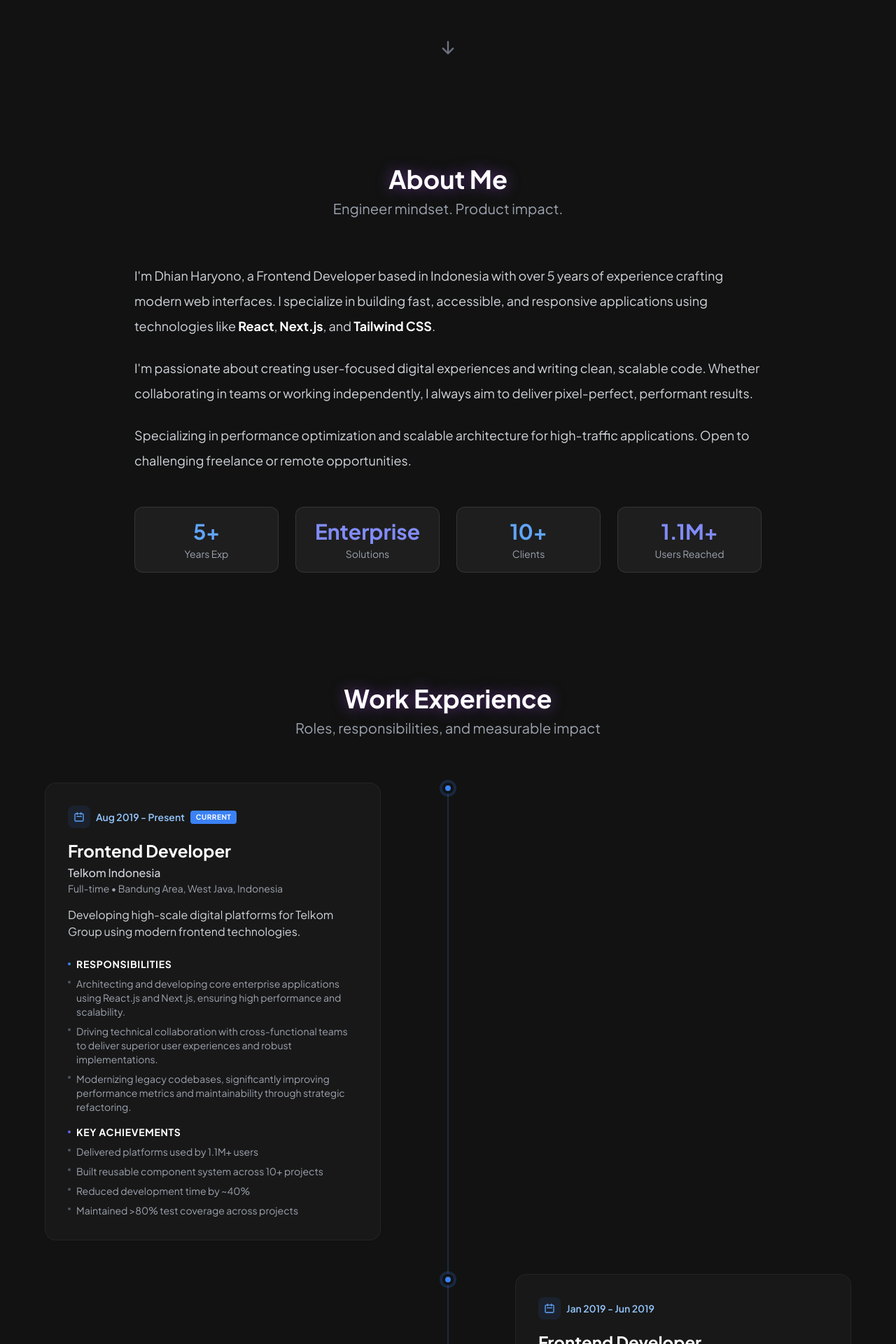
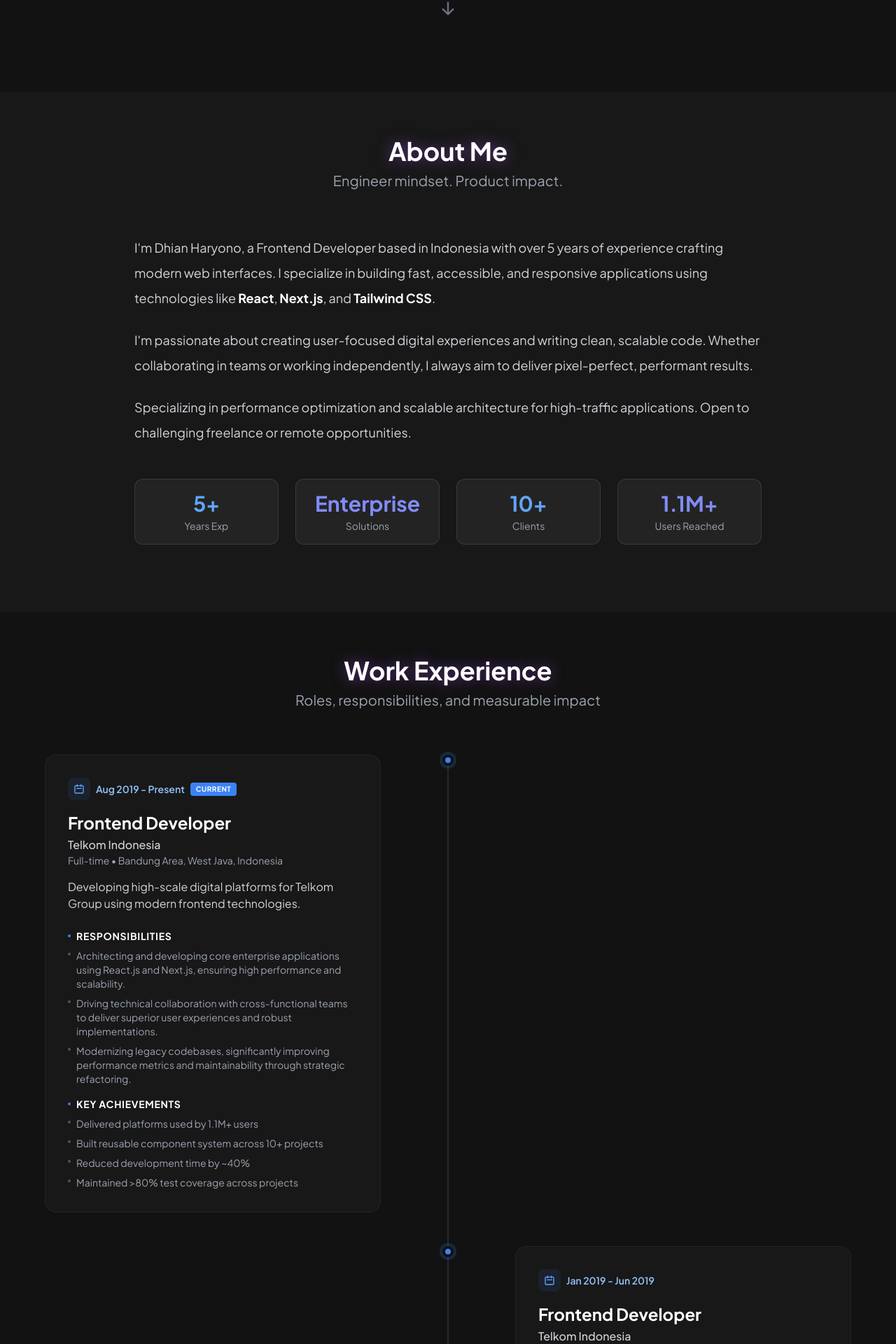
Before and after one commit to dhianharyono/Dhian-Portofolio, a Next.js app: page / in a window 1280 px wide. Shown: the part 836-2756 px from the top of the page at 70% size. Built offline with nearby package versions, Linux system fonts and the light colour scheme.

Commit message:
feat(ui): update background color

```diff
--- a/app/components/AboutSection/AboutSection.jsx
+++ b/app/components/AboutSection/AboutSection.jsx
@@ -4,12 +4,12 @@ import { motion } from 'framer-motion';
 
 const AboutSection = () => {
   return (
-    <section id='about' className='text-white mt-12 md:mt-24 relative'>
+    <section id='about' className='text-white relative'>
       <motion.div
         initial={{ opacity: 0, scale: 0.5 }}
         animate={{ opacity: 1, scale: 1 }}
         transition={{ duration: 0.5 }}
-        className='col-span-4 place-self-center mt-4 lg:mt-0'
+        className='col-span-4 place-self-center'
       >
         <div className='mt-4 md:mt-0 text-left flex flex-col h-full px-4 md:px-0 max-w-6xl mx-auto'>
           <h2 className='text-xl md:text-4xl font-bold text-white mb-2 glow-text text-center'>
--- a/app/components/ConnectSection/ConnectSection.jsx
+++ b/app/components/ConnectSection/ConnectSection.jsx
@@ -40,7 +40,7 @@ const ConnectSection = () => {
       );
   };
   return (
-    <section id='contact' className='relative py-24 mt-12 md:mt-24'>
+    <section id='contact' className='relative py-24'>
       <div className='relative z-10 grid md:grid-cols-2 gap-12 md:gap-20 items-start px-4'>
         {/* Left Column: Get in Touch & Socials */}
         <div>
--- a/app/components/CoreExpertise/CoreExpertise.jsx
+++ b/app/components/CoreExpertise/CoreExpertise.jsx
@@ -81,7 +81,7 @@ const expertiseData = [
 
 const CoreExpertise = () => {
     return (
-        <section id='services' className='mt-32 relative'>
+        <section id='services' className='relative'>
             <div className='text-center mb-16'>
                 <h2 className='text-xl md:text-4xl font-bold text-white mb-2 glow-text'>
                     Core Expertise
--- a/app/components/ExperienceSection/Experience.jsx
+++ b/app/components/ExperienceSection/Experience.jsx
@@ -3,7 +3,7 @@ import { experiences } from '../utils';
 
 const Experience = () => {
   return (
-    <div id='experience' className='container mt-32 relative px-4 md:px-0'>
+    <div id='experience' className='relative px-4 md:px-0'>
       <div className='w-full'>
         <h2 className='text-xl md:text-4xl font-bold text-white mb-2 glow-text text-center'>
           Work Experience
--- a/app/components/ProjectSection/Project.jsx
+++ b/app/components/ProjectSection/Project.jsx
@@ -26,7 +26,7 @@ const Project = () => {
   };
 
   return (
-    <section id='projects' className=' mt-32 relative'>
+    <section id='projects' className='relative'>
       <h2 className='text-center text-xl md:text-4xl font-bold text-white mt-4 mb-2'>
         My Projects
       </h2>
--- a/app/page.js
+++ b/app/page.js
@@ -13,17 +13,52 @@ export default function Home() {
   return (
     <main className='flex min-h-screen flex-col bg-[#121212]'>
       <Navbar />
-      <div className='container mt-24 mx-auto px-6 py-14'>
+
+      {/* Hero Section */}
+      <section className='w-full pt-24 pb-12 bg-[#121212]'>
+        <div className='container mx-auto px-6'>
           <HeroSection />
           <Link href={'#about'} className='hidden md:block' aria-label="Scroll to About Section">
             <ArrowDownIcon className='h-24 w-6 mx-auto mt-10 text-gray-500 animate-bounce' />
           </Link>
+        </div>
+      </section>
+
+      {/* About Section */}
+      <section className='w-full py-16 bg-[#181818]'>
+        <div className='container mx-auto px-6'>
           <About />
+        </div>
+      </section>
+
+      {/* Experience Section */}
+      <section className='w-full py-16 bg-[#121212]'>
+        <div className='container mx-auto px-6'>
           <Experience />
+        </div>
+      </section>
+
+      {/* Project Section */}
+      <section className='w-full py-16 bg-[#181818]'>
+        <div className='container mx-auto px-6'>
           <Project />
+        </div>
+      </section>
+
+      {/* CoreExpertise Section */}
+      <section className='w-full py-16 bg-[#121212]'>
+        <div className='container mx-auto px-6'>
           <CoreExpertise />
+        </div>
+      </section>
+
+      {/* Connect Section */}
+      <section className='w-full py-16 bg-[#181818]'>
+        <div className='container mx-auto px-6'>
           <Connect />
         </div>
+      </section>
+
       <Footer />
     </main>
   );
```
Lines whose indentation alone changed are shown as unchanged.
